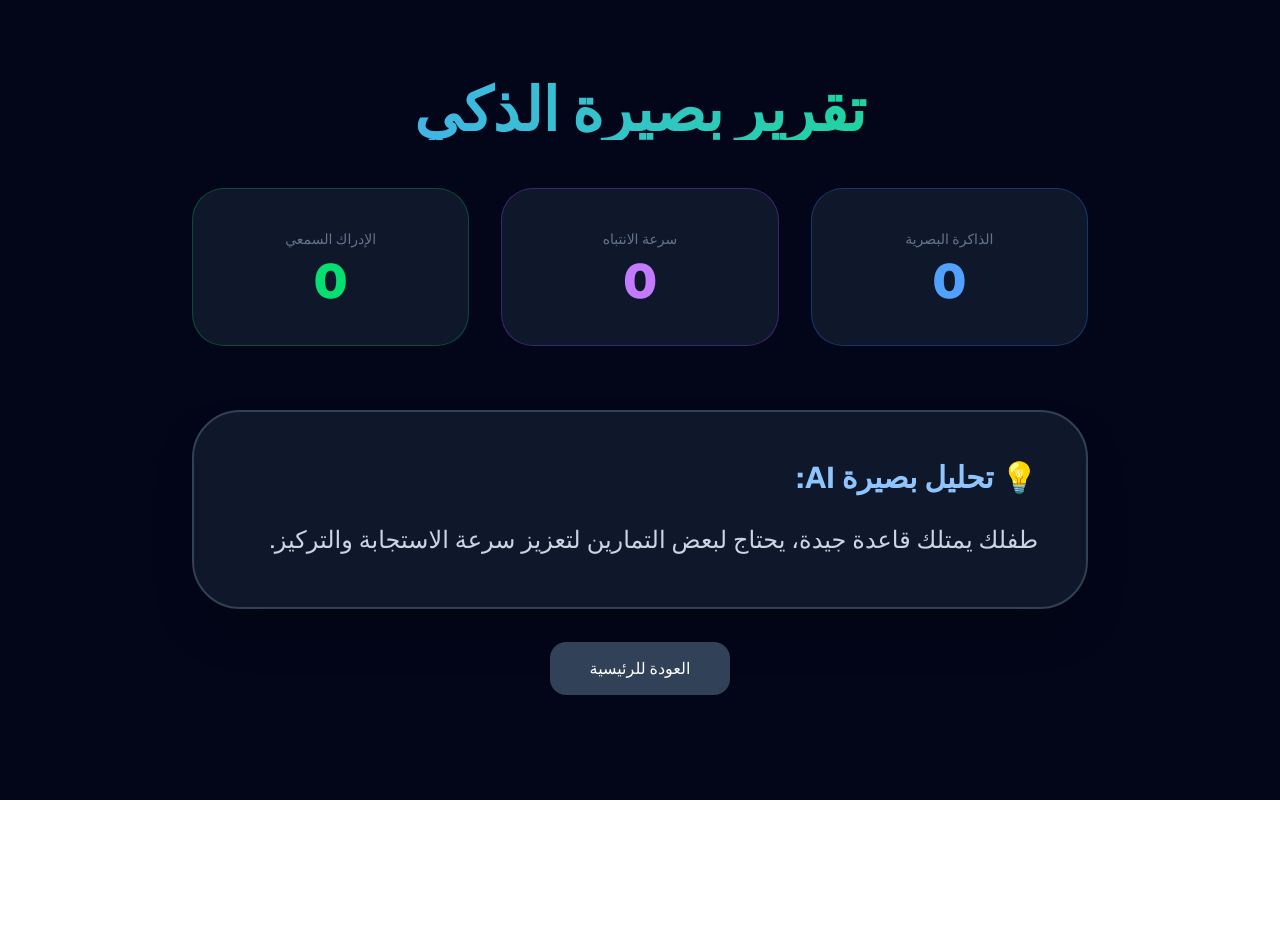
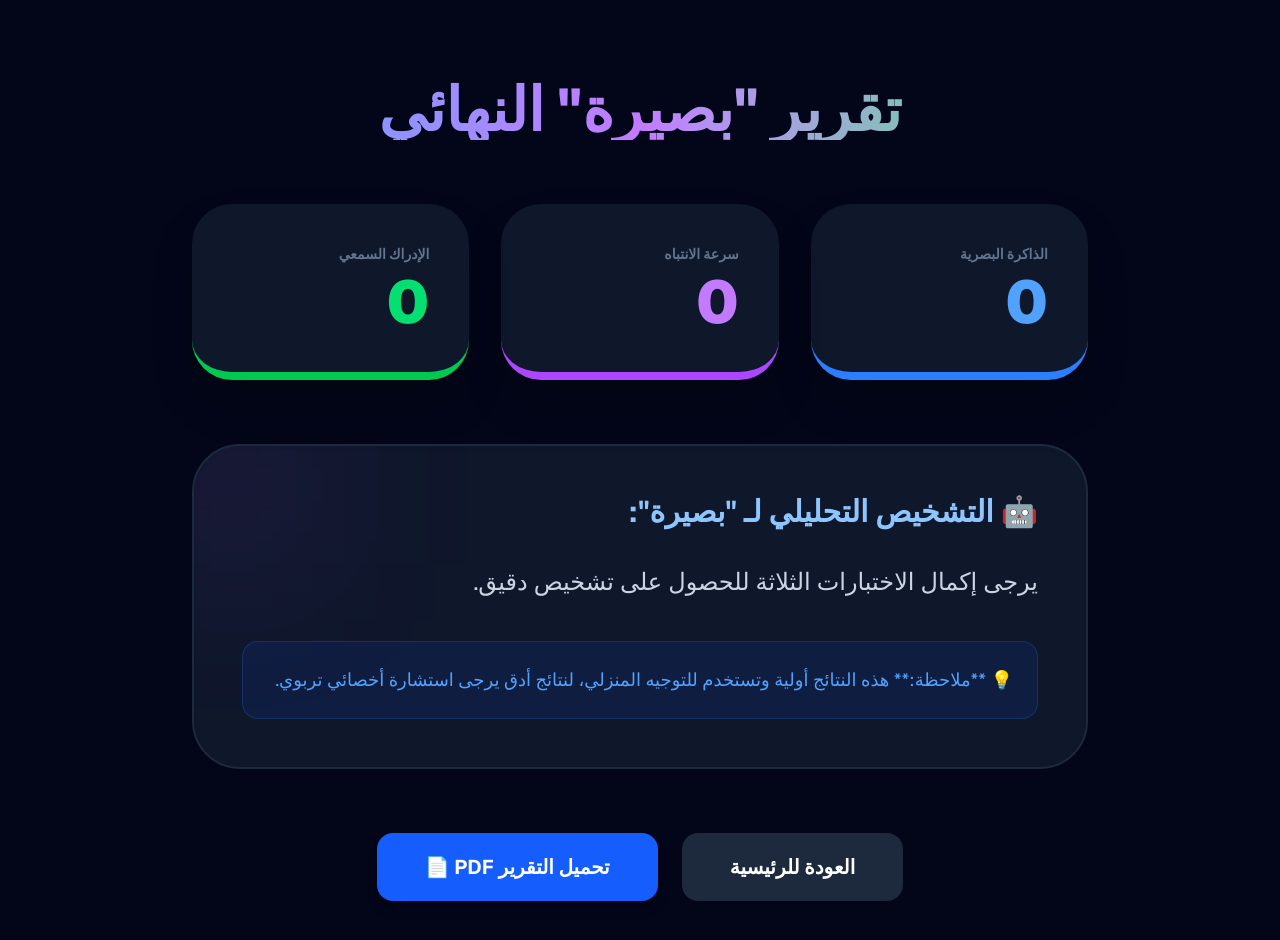
Before and after one commit to vivaex/basira-global, a Next.js app: page /diagnose/results in a window 1280 px wide. Shown: the top 940 px of the page. Before the commit the page ends 800 px from the top, so only its background shows below. Built offline with nearby package versions, Linux system fonts and the light colour scheme.

Commit message:
Final Suite: Auditory Test and AI Diagnostic Dashboard

```diff
--- a/app/diagnose/auditory-test/page.tsx
+++ b/app/diagnose/auditory-test/page.tsx
@@ -1,11 +1,12 @@
 'use client';
-import { useState } from 'react';
+import { useState, useEffect } from 'react';
 import Link from 'next/link';
 
 const DATA = [
   { word: 'تفاحة', emoji: '🍎' }, { word: 'صاروخ', emoji: '🚀' },
   { word: 'قطة', emoji: '🐱' }, { word: 'كرة', emoji: '⚽' },
   { word: 'أسد', emoji: '🦁' }, { word: 'سيارة', emoji: '🚗' },
+  { word: 'روبوت', emoji: '🤖' }, { word: 'ساعة', emoji: '⌚' },
 ];
 
 export default function AuditoryTest() {
@@ -14,9 +15,11 @@ export default function AuditoryTest() {
   const [score, setScore] = useState(0);
   const [options, setOptions] = useState<typeof DATA>([]);
 
+  // وظيفة نطق الكلمة بالعربي
   const speak = (text: string) => {
     const msg = new SpeechSynthesisUtterance(text);
     msg.lang = 'ar-SA';
+    msg.rate = 0.8; // سرعة نطق هادئة للطفل
     window.speechSynthesis.speak(msg);
   };
 
@@ -30,36 +33,56 @@ export default function AuditoryTest() {
     const roundOptions = shuffled.slice(0, 4);
     setOptions(roundOptions);
     setGameState('playing');
-    setTimeout(() => speak(roundOptions[0].word), 500);
+    setTimeout(() => speak(roundOptions[0].word), 600);
   };
 
   const handleChoice = (emoji: string) => {
-    if (emoji === options[0].emoji) setScore(s => s + 20);
+    if (emoji === options[0].emoji) {
+      setScore(s => s + 20);
+    }
     setCurrentLevel(l => l + 1);
     startNextLevel();
   };
 
   return (
-    <main className="min-h-screen bg-slate-900 text-white flex flex-col items-center justify-center p-6" dir="rtl">
-      <div className="bg-slate-800 p-10 rounded-[3rem] border-4 border-green-500/20 shadow-2xl max-w-2xl w-full text-center">
+    <main className="min-h-screen bg-slate-950 text-white flex flex-col items-center justify-center p-6" dir="rtl">
+      <div className="bg-slate-900 p-10 rounded-[3rem] border-4 border-green-500/20 shadow-2xl max-w-2xl w-full text-center">
         {gameState === 'start' && (
-          <button onClick={() => {setScore(0); setCurrentLevel(0); startNextLevel();}} className="bg-green-600 px-12 py-5 rounded-2xl font-bold text-2xl">ابدأ الاختبار السمعي 🔊</button>
+          <div className="animate-in zoom-in">
+            <div className="text-8xl mb-6">🔊</div>
+            <h1 className="text-4xl font-black mb-6 text-green-400 font-sans">اختبار التمييز السمعي</h1>
+            <p className="text-xl text-slate-400 mb-10 leading-relaxed font-light">
+              استمع جيداً للكلمة التي ينطقها "بصيرة".. <br/> ثم اختر الصورة المطابقة لها!
+            </p>
+            <button onClick={() => {setScore(0); setCurrentLevel(0); startNextLevel();}} className="bg-green-600 hover:bg-green-500 px-16 py-5 rounded-2xl font-black text-2xl shadow-xl transition-all">ابدأ الاستماع! 👂</button>
+          </div>
         )}
+
         {gameState === 'playing' && (
-          <div>
-            <button onClick={() => speak(options[0].word)} className="mb-10 p-6 bg-slate-700 rounded-full text-4xl">🔊 استمع</button>
-            <div className="grid grid-cols-2 gap-4">
+          <div className="animate-in fade-in">
+            <button onClick={() => speak(options[0].word)} className="mb-12 p-8 bg-slate-800 rounded-full hover:bg-slate-700 transition-all border-2 border-green-500/30 group shadow-lg">
+              <span className="text-5xl group-active:scale-90 inline-block">🔊 أعد الاستماع</span>
+            </button>
+            <div className="grid grid-cols-2 gap-6">
               {[...options].sort(() => 0.5 - Math.random()).map((opt, i) => (
-                <button key={i} onClick={() => handleChoice(opt.emoji)} className="text-7xl p-8 bg-slate-900 rounded-3xl hover:bg-green-600 transition">{opt.emoji}</button>
+                <button key={i} onClick={() => handleChoice(opt.emoji)} className="text-[5rem] md:text-[6rem] p-8 bg-slate-950 rounded-[2.5rem] hover:bg-green-600 transition-all active:scale-90 border-2 border-slate-800 shadow-xl">
+                  {opt.emoji}
+                </button>
               ))}
             </div>
+            <p className="mt-8 text-slate-500 font-medium">المرحلة {currentLevel + 1} من 5</p>
           </div>
         )}
+
         {gameState === 'result' && (
-          <div>
-            <h2 className="text-5xl font-black text-green-400 mb-8">السكور السمعي: {score}</h2>
+          <div className="animate-in zoom-in">
+            <h2 className="text-5xl font-black text-green-400 mb-8 font-sans">أحسنت يا بطل! 🏆</h2>
+            <div className="bg-slate-950 p-10 rounded-[2rem] border border-green-500/20 mb-8">
+                <p className="text-slate-500 text-lg mb-2">سكورك السمعي:</p>
+                <div className="text-8xl font-black text-white">{score}</div>
+            </div>
             <Link href="/diagnose/results">
-              <button className="bg-blue-600 px-10 py-4 rounded-xl font-bold text-xl shadow-lg animate-bounce">عرض التقرير النهائي 📑</button>
+              <button className="bg-blue-600 hover:bg-blue-500 px-10 py-5 rounded-2xl font-black text-xl shadow-lg animate-bounce">عرض التقرير النهائي 📑</button>
             </Link>
           </div>
         )}
--- a/app/diagnose/results/page.tsx
+++ b/app/diagnose/results/page.tsx
@@ -13,39 +13,59 @@ export default function Results() {
     });
   }, []);
 
-  const avg = (sc.mem + sc.att + sc.aud) / 3;
+  const total = sc.mem + sc.att + sc.aud;
+
+  // وظيفة التشخيص الذكي
+  const getDiagnosis = () => {
+    if (total === 0) return "يرجى إكمال الاختبارات الثلاثة للحصول على تشخيص دقيق.";
+
+    let advice = "";
+    if (sc.mem < 30) advice += "• لوحظ ضعف في الذاكرة البصرية؛ ينصح بألعاب الربط الصوري. ";
+    if (sc.att < 50) advice += "• الطفل يتشتت بسرعة؛ يفضل تقليل وقت الشاشات وزيادة ألعاب التركيز. ";
+    if (sc.aud < 40) advice += "• التمييز السمعي يحتاج تدريب؛ ينصح بتمارين سماع الأصوات المتشابهة. ";
+
+    if (advice === "") return "ما شاء الله! نتائج الطفل مثالية وتدل على نمو معرفي سليم ومتوازن في كافة الجوانب.";
+    return advice;
+  };
 
   return (
     <main className="min-h-screen bg-slate-950 text-white p-8 md:p-20 font-sans" dir="rtl">
-      <div className="max-w-4xl mx-auto text-center">
-        <h1 className="text-6xl font-black mb-12 bg-gradient-to-r from-blue-400 to-green-400 bg-clip-text text-transparent">تقرير بصيرة الذكي</h1>
+      <div className="max-w-4xl mx-auto">
+        <h1 className="text-6xl font-black text-center mb-16 bg-gradient-to-r from-blue-400 via-purple-400 to-green-400 bg-clip-text text-transparent">
+            تقرير "بصيرة" النهائي
+        </h1>
 
         <div className="grid md:grid-cols-3 gap-8 mb-16">
-          <div className="bg-slate-900 p-10 rounded-[2rem] border border-blue-500/30">
-            <div className="text-slate-500 text-sm mb-2">الذاكرة البصرية</div>
-            <div className="text-5xl font-black text-blue-400">{sc.mem}</div>
+          <div className="bg-slate-900 p-10 rounded-[2.5rem] border-b-8 border-blue-500 shadow-2xl">
+            <div className="text-slate-500 text-sm font-bold mb-2">الذاكرة البصرية</div>
+            <div className="text-6xl font-black text-blue-400">{sc.mem}</div>
           </div>
-          <div className="bg-slate-900 p-10 rounded-[2rem] border border-purple-500/30">
-            <div className="text-slate-500 text-sm mb-2">سرعة الانتباه</div>
-            <div className="text-5xl font-black text-purple-400">{sc.att}</div>
+          <div className="bg-slate-900 p-10 rounded-[2.5rem] border-b-8 border-purple-500 shadow-2xl">
+            <div className="text-slate-500 text-sm font-bold mb-2">سرعة الانتباه</div>
+            <div className="text-6xl font-black text-purple-400">{sc.att}</div>
           </div>
-          <div className="bg-slate-900 p-10 rounded-[2rem] border border-green-500/30">
-            <div className="text-slate-500 text-sm mb-2">الإدراك السمعي</div>
-            <div className="text-5xl font-black text-green-400">{sc.aud}</div>
+          <div className="bg-slate-900 p-10 rounded-[2.5rem] border-b-8 border-green-500 shadow-2xl">
+            <div className="text-slate-500 text-sm font-bold mb-2">الإدراك السمعي</div>
+            <div className="text-6xl font-black text-green-400">{sc.aud}</div>
           </div>
         </div>
 
-        <div className="bg-slate-800/50 p-12 rounded-[3rem] border-2 border-slate-700 text-right shadow-2xl">
-          <h2 className="text-3xl font-bold mb-6 text-blue-300">💡 تحليل بصيرة AI:</h2>
-          <p className="text-2xl text-slate-300 leading-relaxed">
-            {avg > 60
-              ? "مستوى طفلك متقدم جداً في المهارات النمائية. يُنصح بالبدء في تعلم البرمجة أو اللغات الأجنبية."
-              : "طفلك يمتلك قاعدة جيدة، يحتاج لبعض التمارين لتعزيز سرعة الاستجابة والتركيز."}
-          </p>
+        <div className="bg-slate-900 p-12 rounded-[3rem] border-2 border-slate-800 text-right shadow-inner relative overflow-hidden">
+          <div className="absolute -top-10 -left-10 w-40 h-40 bg-purple-500/10 blur-[80px]"></div>
+          <h2 className="text-3xl font-bold mb-8 text-blue-300 flex items-center gap-4">
+             🤖 التشخيص التحليلي لـ "بصيرة":
+          </h2>
+          <div className="text-2xl text-slate-300 leading-relaxed space-y-4">
+             {getDiagnosis()}
+          </div>
+          <div className="mt-10 p-6 bg-blue-600/10 rounded-2xl border border-blue-500/20">
+             <p className="text-lg text-blue-400">💡 **ملاحظة:** هذه النتائج أولية وتستخدم للتوجيه المنزلي، لنتائج أدق يرجى استشارة أخصائي تربوي.</p>
+          </div>
         </div>
 
-        <div className="mt-12">
-            <Link href="/" className="bg-slate-700 px-10 py-4 rounded-2xl hover:bg-slate-600 transition">العودة للرئيسية</Link>
+        <div className="mt-16 text-center flex flex-col md:flex-row gap-6 justify-center">
+            <Link href="/" className="bg-slate-800 px-12 py-5 rounded-2xl hover:bg-slate-700 transition font-bold text-xl">العودة للرئيسية</Link>
+            <button onClick={() => window.print()} className="bg-blue-600 px-12 py-5 rounded-2xl hover:bg-blue-500 transition font-bold text-xl shadow-lg">تحميل التقرير PDF 📄</button>
         </div>
       </div>
     </main>
```
